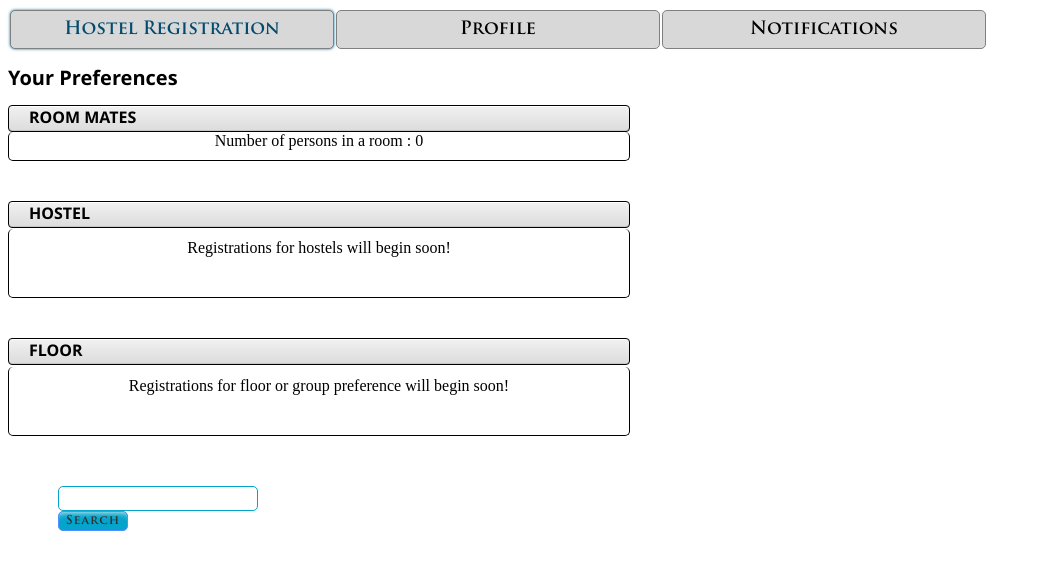
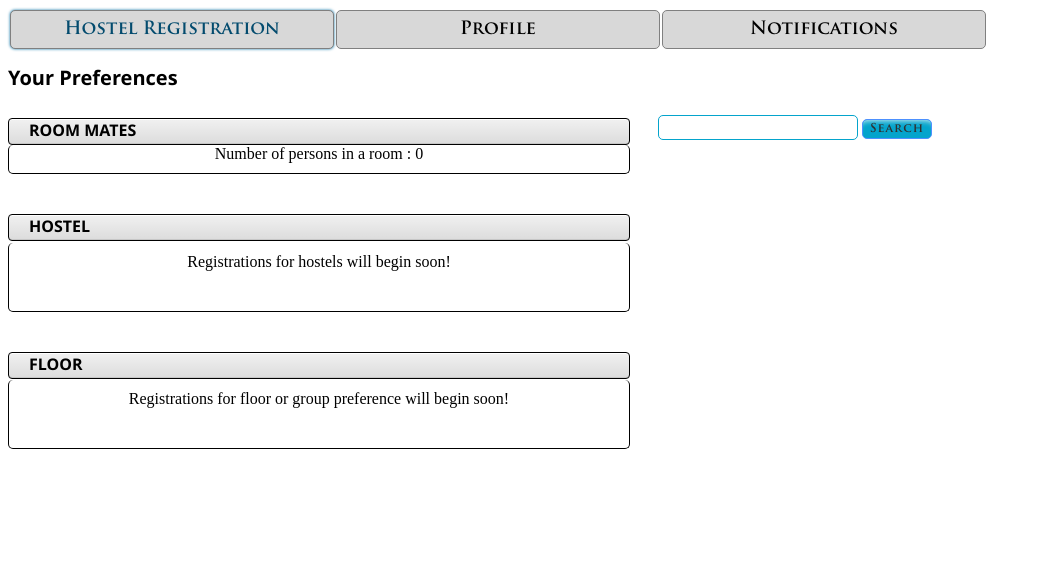
Before and after one commit to prasanmouli/hostelmanagementapp, a PHP site: page /?hostelId=1 in a window 1280 px wide. Shown: the top 570 px of the page, without its empty margins (0-1041 px from the left). Run offline with PHP 8.4, Linux system fonts and the light colour scheme; data comes from the database, SQL or seed files in the repository.

Commit message:
aligned search box

```diff
--- a/index.php
+++ b/index.php
@@ -141,7 +141,7 @@
 <tr><td class="menuActive"> Hostel Registration</td> <td> Profile </td> <td> Notifications </td> </tr>
 </table>
 <h1> Your Preferences </h1>
-
+<div style="float:left">
 <div class="box"> <h2> ROOM MATES </h2>
 <div class="encapsule" style="margin-top: -13px;" align="center" id="roomMate">
 <?php
@@ -169,8 +169,9 @@ Registrations for floor or group preference will begin soon!
 <button id="floorSave" style="display:none;"> SAVE </button>
 </div>
 </div>
-<div style='margin-left: 50px; width: 120px; float:left;'>
-<input type='search' style='float:left;' name='s'> <button style='float:left; width: 70px;'> Search </button>
+</div>
+<div style='margin-left: 50px; width: 400px; float:left;'>
+<input type='search' name='s' /> <button style=' width: 70px;'> Search </button>
 </div>
 </div>
 
```
